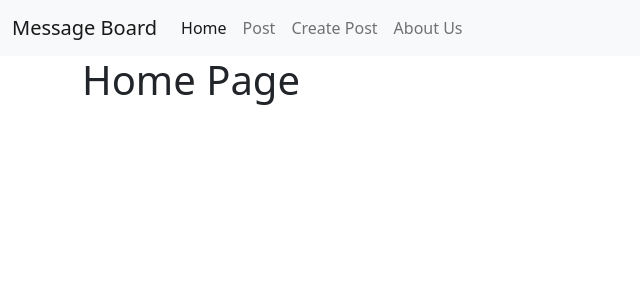
After one commit to gusbarron/mb, a Django app: template templates/pages/home.html in a window 1280 px wide. The commit adds this page. Shown: the top 300 px of the page, without its empty margins (0-640 px from the left). Run offline with Django 4.2, Linux system fonts and the light colour scheme; the template is opened without the code that fills it, so the values that code supplies are empty.

Commit message:
second commit

```diff
--- a/config/urls.py
+++ b/config/urls.py
@@ -14,9 +14,10 @@ Including another URLconf
     2. Add a URL to urlpatterns:  path('blog/', include('blog.urls'))
 """
 from django.contrib import admin
-from django.urls import path
+from django.urls import path, include
 
 urlpatterns = [
     path('admin/', admin.site.urls),
     path('posts/', include('posts.urls')),
+    path('', include('pages.urls')),
 ]
--- /dev/null
+++ b/pages/urls.py
@@ -0,0 +1,7 @@
+from django.urls import path
+from .views import HomePageView, AboutPageView
+
+urlpatterns = [
+    path('', HomePageView.as_view(), name='home'),
+    path('about/', AboutPageView.as_view(), name='about'),
+]
--- a/posts/models.py
+++ b/posts/models.py
@@ -1,4 +1,5 @@
 from django.db import models
+from django.urls import reverse
 
 # Create your models here.
 class Post(models.Model):
@@ -8,3 +9,6 @@ class Post(models.Model):
 
 def __str__(self):
     return self.title
+
+def get_absolute_url(self):
+    return reverse('post_detail', args=[self.id])
--- a/posts/urls.py
+++ b/posts/urls.py
@@ -1,6 +1,12 @@
 from django.urls import path
-from .views import PostListView
+from .views import (
+    PostListView,
+    PostDetailView,
+    PostCreateView
+)
 
 urlpatterns = [
     path('', PostListView.as_view(), name='post_list'),
+    path('<int:pk>/', PostDetailView.as_view(), name='post_detail'),
+    path('new/', PostCreateView.as_view(), name='post_new'),
 ]
--- /dev/null
+++ b/static/css/base.css
@@ -0,0 +1,13 @@
+#id_title,
+#id_body,
+#id_create {
+  margin: 10px;
+  padding: 10px;
+  width: 100%;
+}
+
+#id_create_form > p > label {
+  padding: 10px;
+  width: 100%;
+  font-size: 18px;
+}
--- a/templates/base.html
+++ b/templates/base.html
@@ -1,13 +1,56 @@
+{% load static %}
 <!DOCTYPE html>
 <html lang="en">
-<head>
-  <meta charset="UTF-8">
-  <meta http-equiv="X-UA-Compatible" content="IE=edge">
-  <meta name="viewport" content="width=device-width, initial-scale=1.0">
-  <title>{% block title %}{% endblock title %}</title>
-</head>
-<body>
-  {% block content %}
-  {% endblock content %}
-</body>
+  <head>
+    <meta charset="UTF-8" />
+    <meta http-equiv="X-UA-Compatible" content="IE=edge" />
+    <meta name="viewport" content="width=device-width, initial-scale=1.0" />
+    <title>{% block title %}{% endblock title %}</title>
+    <!-- CSS only -->
+    <link
+      href="https://cdn.jsdelivr.net/npm/bootstrap@5.2.0-beta1/dist/css/bootstrap.min.css"
+      rel="stylesheet"
+      integrity="sha384-0evHe/X+R7YkIZDRvuzKMRqM+OrBnVFBL6DOitfPri4tjfHxaWutUpFmBp4vmVor"
+      crossorigin="anonymous"
+    />
+    <link href="{% static 'css/base.css' %}" rel="stylesheet">
+  </head>
+  <body>
+    <nav class="navbar navbar-expand-lg bg-light">
+      <div class="container-fluid">
+        <a class="navbar-brand" href="{% url 'home' %}">Message Board</a>
+        <button
+          class="navbar-toggler"
+          type="button"
+          data-bs-toggle="collapse"
+          data-bs-target="#navbarNavAltMarkup"
+          aria-controls="navbarNavAltMarkup"
+          aria-expanded="false"
+          aria-label="Toggle navigation"
+        >
+          <span class="navbar-toggler-icon"></span>
+        </button>
+        <div class="collapse navbar-collapse" id="navbarNavAltMarkup">
+          <div class="navbar-nav">
+            <a
+              class="nav-link active"
+              aria-current="page"
+              href="{% url 'home' %}"
+              >Home</a
+            >
+            <a class="nav-link" href="{% url 'post_list' %}">Post</a>
+            <a class="nav-link" href="{% url 'post_new' %}">Create Post</a>
+            <a class="nav-link" href="{% url 'about' %}">About Us</a>
+          </div>
+        </div>
+      </div>
+    </nav>
+    <div class="container">{% block content %} {% endblock content %}</div>
+    <!-- JavaScript Bundle with Popper -->
+    <script
+      src="https://cdn.jsdelivr.net/npm/bootstrap@5.2.0-beta1/dist/js/bootstrap.bundle.min.js"
+      integrity="sha384-pprn3073KE6tl6bjs2QrFaJGz5/SUsLqktiwsUTF55Jfv3qYSDhgCecCxMW52nD2"
+      crossorigin="anonymous"
+    ></script>
+  </body>
 </html>
--- /dev/null
+++ b/templates/pages/home.html
@@ -0,0 +1,7 @@
+{% extends 'base.html' %}
+
+{% block title %}Home{% endblock title %}
+
+{% block content %}
+<h1>Home Page</h1>
+{% endblock content %}
```
Also changed, not shown: pages/views.py (+6 -2 lines), posts/views.py (+12 -2 lines), templates/pages/about.html (added, +7 -0 lines), templates/posts/detail.html (added, +9 -0 lines), templates/posts/list.html (+13 -7 lines), templates/posts/new.html (added, +12 -0 lines), db.sqlite3 (added), manage.py (line endings or trailing spaces), posts/migrations/__init__.py (deleted).
